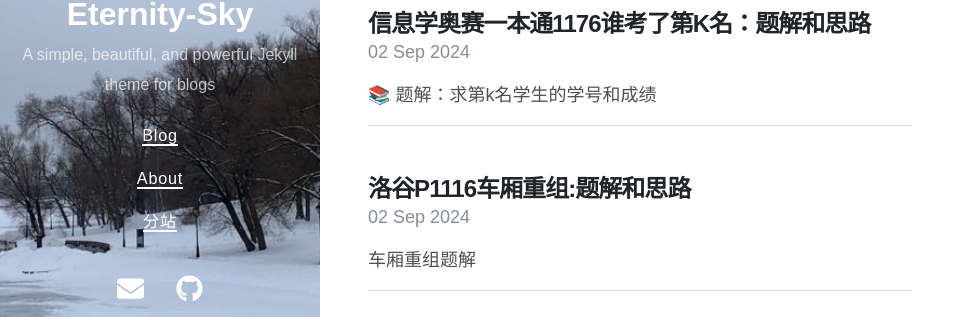
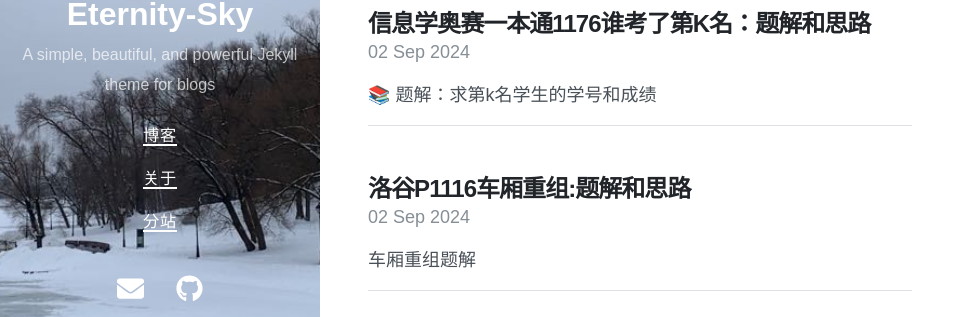
Before and after one commit to Eternity-Sky/Eternity-Sky.github.io, a Jekyll site: the page built from index.html, in a window 1280 px wide and 1167 px high. Shown: the part 481-798 px from the top of the window, without its empty margins (0-975 px from the left). Built offline with Jekyll 4.4.1, drawn with Linux system fonts in a browser that asks for light colours; nearby versions of some CDN libraries; the list of posts is cut into pages by our own code; comment, search, counter and statistics services are not loaded.

Commit message:
Update navigation.yml

```diff
--- a/_data/navigation.yml
+++ b/_data/navigation.yml
@@ -1,6 +1,6 @@
-- title: Blog
+- title: 博客
   url: /
-- title: About
+- title: 关于
   url: /about/
 - title: 分站
   url: /fenzhan/
```
